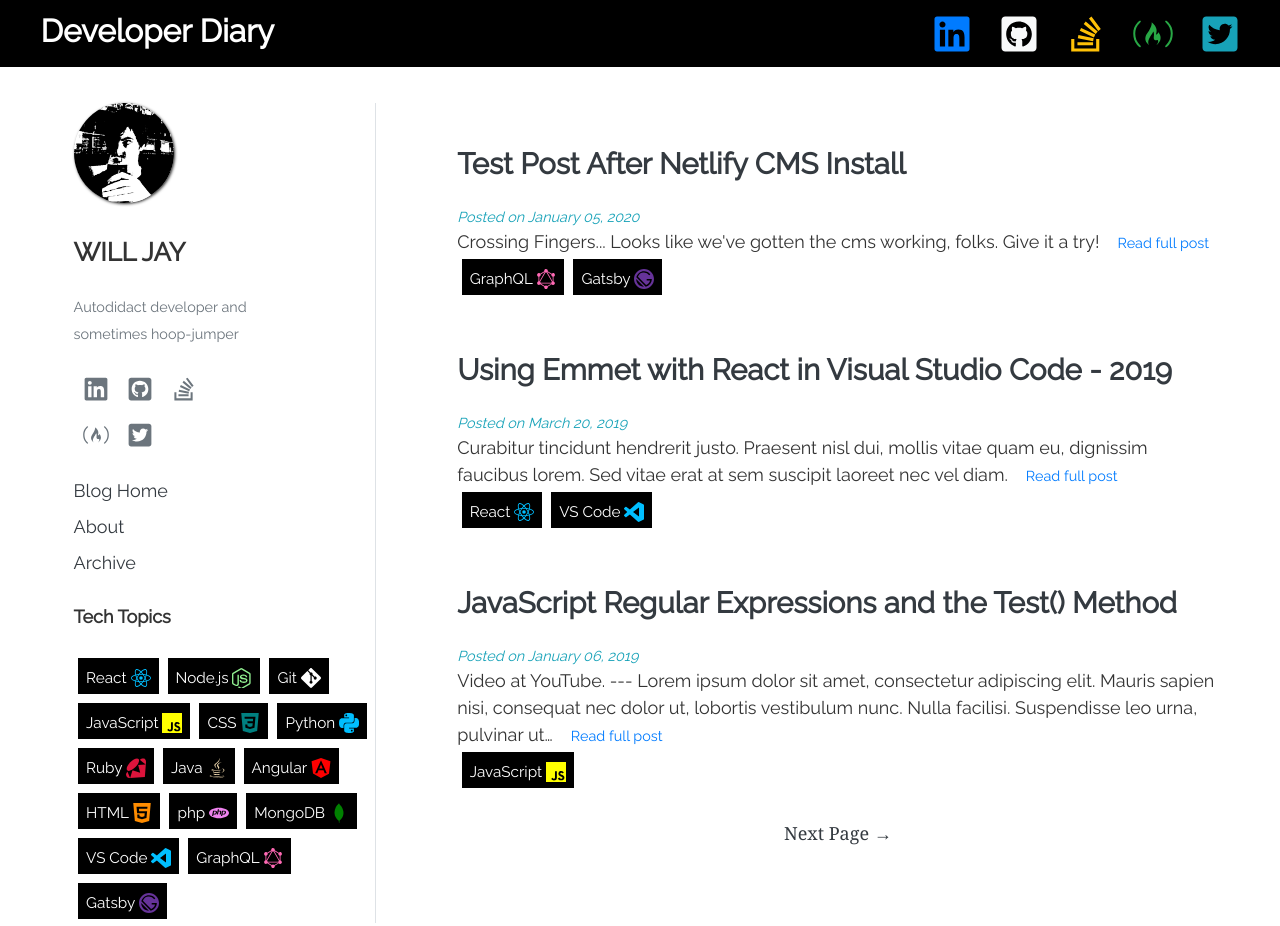
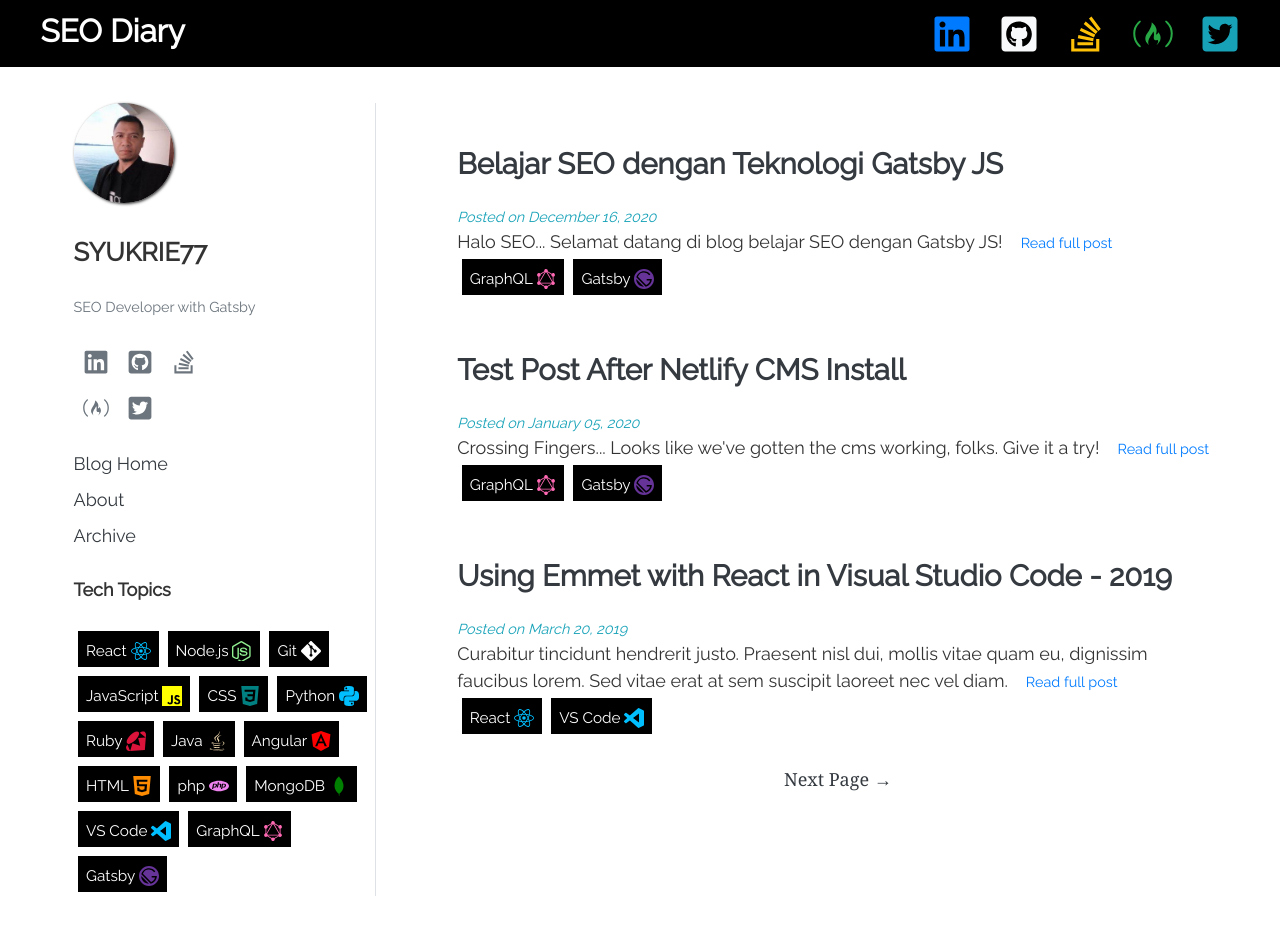
Before and after one commit to syukrie77/blog-tech-seo, a Gatsby site: page / in a window 1280 px wide. Shown: the top 926 px of the page. Built offline with nearby package versions, Linux system fonts and the light colour scheme; Gatsby itself is replaced by a stand-in of ours; some packages are replaced by stand-ins of ours.

Commit message:
post blog kedua

```diff
--- a/config.js
+++ b/config.js
@@ -1,16 +1,16 @@
 "use strict"
 
 module.exports = {
-  url: "https://developer-diary.netlify.com",
-  title: "Developer Diary",
-  tagline: "Autodidact developer and sometimes hoop-jumper",
-  copyright: "© 2019 willjw3, All rights reserved",
+  url: "https://syukrieseo.netlify.app",
+  title: "SEO Diary",
+  tagline: "SEO Developer with Gatsby",
+  copyright: "© 2020 syukrieseo, All rights reserved",
   author: {
-    name: "WILL JAY",
-    bio: "Self-taught web developer and whisky aficionado",
+    name: "SYUKRIE77",
+    bio: "SEO and Frontend Developer",
     contacts: {
-      linkedin: "https://www.linkedin.com/in/will-ward-65234a170/",
-      github: "https://github.com/willjw3",
+      linkedin: "https://www.linkedin.com/in/syukrie77/",
+      github: "https://github.com/syukrie77",
       stackoverflow:
         "https://stackoverflow.com/users/10262432/will-ward?tab=profile",
       freecodecamp: "https://www.freecodecamp.org/willjw3",
--- /dev/null
+++ b/posts/halo-seo-gatsbyjs.md
@@ -0,0 +1,11 @@
+---
+tags:
+  - graphql
+  - gatsby
+published: true
+date: 2020-12-16 14:48
+title: Belajar SEO dengan Teknologi Gatsby JS
+---
+*Halo SEO...*
+
+Selamat datang di blog belajar SEO dengan Gatsby JS!
--- a/src/components/sidebar/Bio.js
+++ b/src/components/sidebar/Bio.js
@@ -1,7 +1,7 @@
 import React from "react"
 import "./sidebar.css"
 
-import willjw3 from "../../images/willjw3.jpg"
+import willjw3 from "../../images/syukrie77.jpg"
 
 const Bio = ({ author, tagline }) => {
 
```
Also changed, not shown: src/images/syukrie77.jpg (added).
